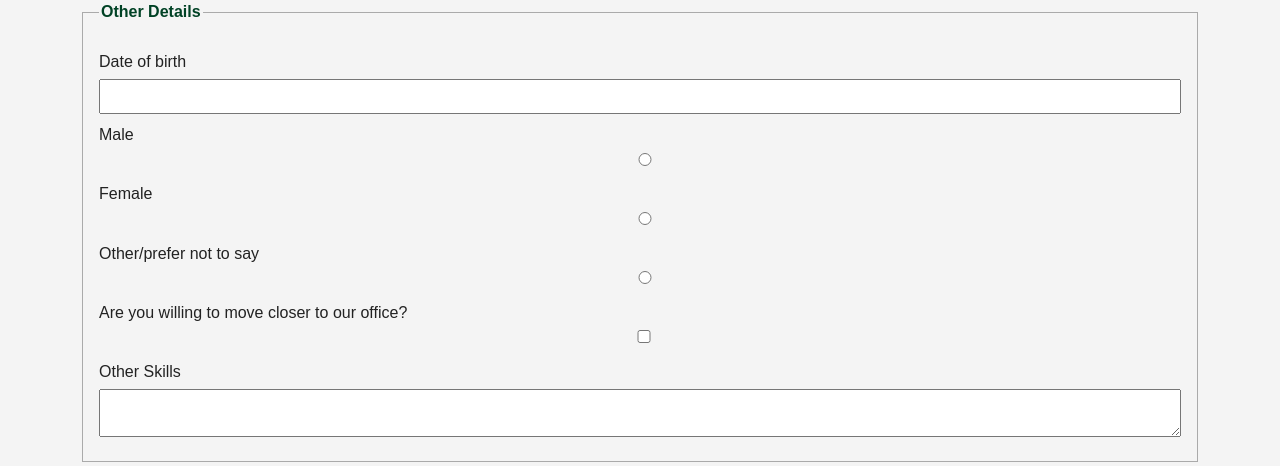
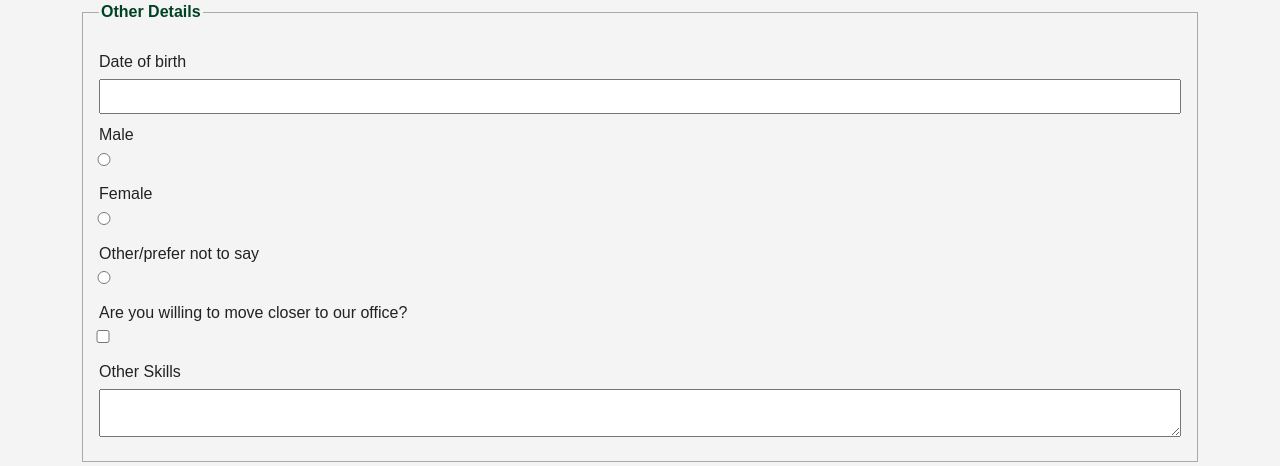
Before and after one commit to Madaa1Uchiha/ProjectP1, a PHP site: page /apply.html in a window 1280 px wide. Shown: the part 999-1465 px from the top of the page. Run offline with PHP 8.4, Linux system fonts and the light colour scheme.

Commit message:
moved radio inputs/checkbox to the left of the screen to match the rest of the page.

```diff
--- a/apply.html
+++ b/apply.html
@@ -88,14 +88,14 @@ it takes various info such as their state, name, gender which role they are appl
                     <input type="text" name="date-of-birth" id="date-of-birth" required pattern="[0-9]{2}/[0-9]{2}/[0-9]{4}">
 
                     <!--a radio input for the applicant to select their gender-->
-                    <label for="male">Male</label>
+                    <label for="male" id="malelabel">Male</label>
                     <input type="radio" name="gender" id="male" value="Male" required>
 
                     <label for="female">Female</label>
                     <input type="radio" name="gender" id="female" value="Female" >
 
                     <label for="other/prefer-not-to-say">Other/prefer not to say</label>
-                    <input type="radio" name="gender" id="other/prefer-not-to-say" value="Other/prefer not to say">
+                    <input type="radio" name="gender" id="other-prefer-not-to-say" value="Other/prefer not to say">
 
                     <!--checkbox to indicate wether the applicant is willing to move-->
                     <br>
--- a/styles/styles.css
+++ b/styles/styles.css
@@ -260,3 +260,23 @@ body {
   font-weight: bold;
   colour: #004225;
   }
+
+#male {
+  position: relative;
+  right: 50%;
+}
+
+#female {
+  position: relative;
+  right: 50%;
+}
+
+#other-prefer-not-to-say {
+  position: relative;
+  right: 50%;
+}
+
+#willing-to-move {
+  position: relative;
+  right: 50%;
+}
```
